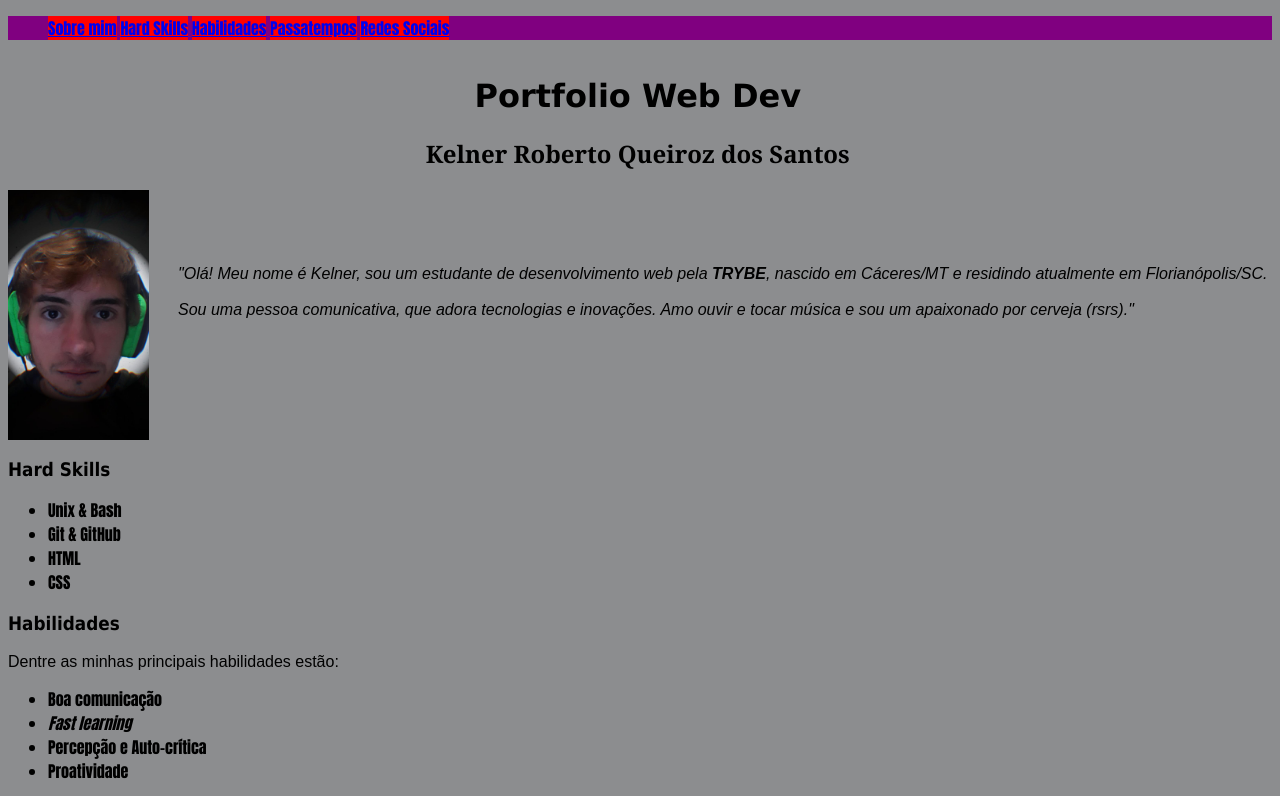
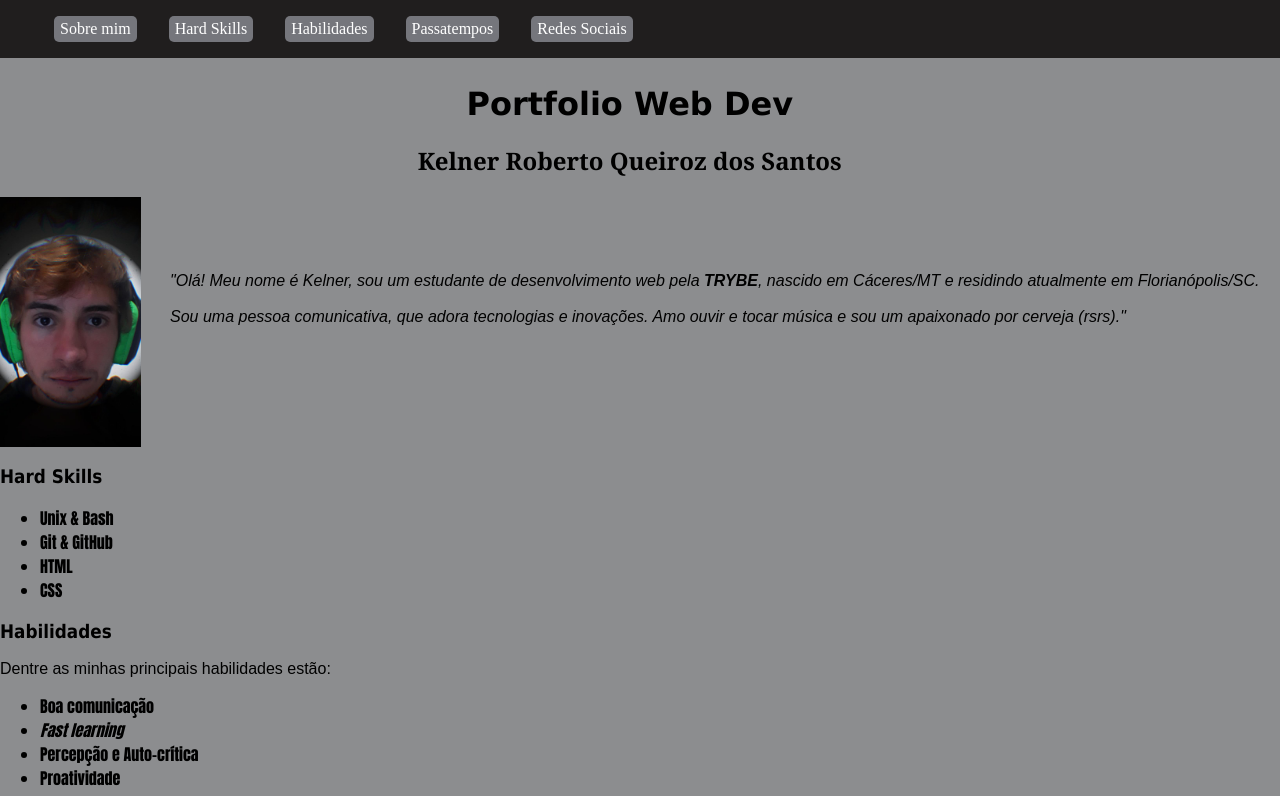
Before and after one commit to kelnerroberto/PortfolioKelner, a plain HTML site: page index.html in a window 1280 px wide. Shown: the top 796 px of the page. Drawn offline with Linux system fonts and the light colour scheme.

Commit message:
adiciona top content

```diff
--- a/index.html
+++ b/index.html
@@ -8,16 +8,16 @@
 <body>
     <nav>
         <div class="top-align">
-            <ul class="lists navigator">
-                <li><a href="#sobre">Sobre mim</a></li>
-                <li><a href="#hardskills">Hard Skills</a></li>
-                <li><a href="#habilidades">Habilidades</a></li>
-                <li><a href="#passatempo">Passatempos</a></li>
-                <li><a href="#redes">Redes Sociais</a></li>
-            </ul>
+            <ol class="list-nav">
+                <li><a href="#sobre" id="li-nav">Sobre mim</a></li>
+                <li><a href="#hardskills" id="li-nav">Hard Skills</a></li>
+                <li><a href="#habilidades" id="li-nav">Habilidades</a></li>
+                <li><a href="#passatempo" id="li-nav">Passatempos</a></li>
+                <li><a href="#redes" id="li-nav">Redes Sociais</a></li>
+            </ol>
         </div>
     </nav>
-    <main>
+    <main class="main-content">
         <div class="cabecalho inline"><h1>Portfolio Web Dev</h1>
             <h2>Kelner Roberto Queiroz dos Santos</h2>
                 <div class="inline"><img src="cabecudo.jpeg" alt="Uma foto muito linda minha" id="cabecudo">
--- a/style.css
+++ b/style.css
@@ -1,5 +1,7 @@
  body {
      background-color: #8c8d8f;
+     margin-left: 0px;
+     margin-top: 0px;
  }
 
  #cabecudo {
@@ -19,17 +21,34 @@
 
  .cabecalho {
      text-align: center;
+     margin-top: 5%;
  }
 
- .navigator {
-     background-color: purple;
+ .top-align {
+     text-decoration: none;
+     background-color: rgb(32, 30, 30);
+     position: fixed;
+     width: 100%;
+ }
+
+ .list-nav li{
+     list-style: none;
+     display: inline-block;
+     background-color: rgba(155, 158, 167, 0.692);
+     padding: 4px 6px;
+     border-radius: 5px;
+     margin-right: 14px;
+     margin-left: 14px;
+ }
+
+ #li-nav {
+     color: white;
      text-decoration: none;
  }
 
- .navigator li{
-     list-style: none;
-     display: inline-block;
-     background-color: red;
+ #li-nav:hover {
+    font-size: 18px;
+    padding: 7px 9px;
  }
 
  h1 {
```
